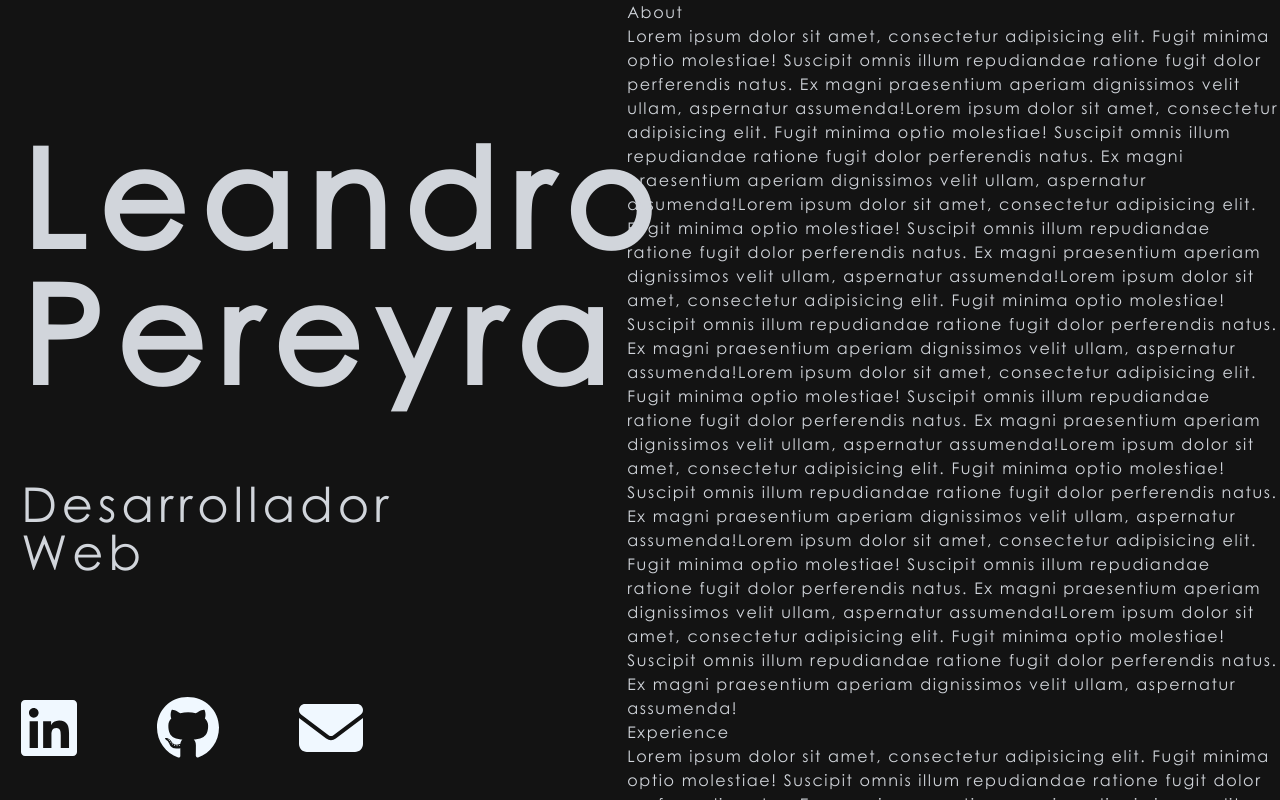
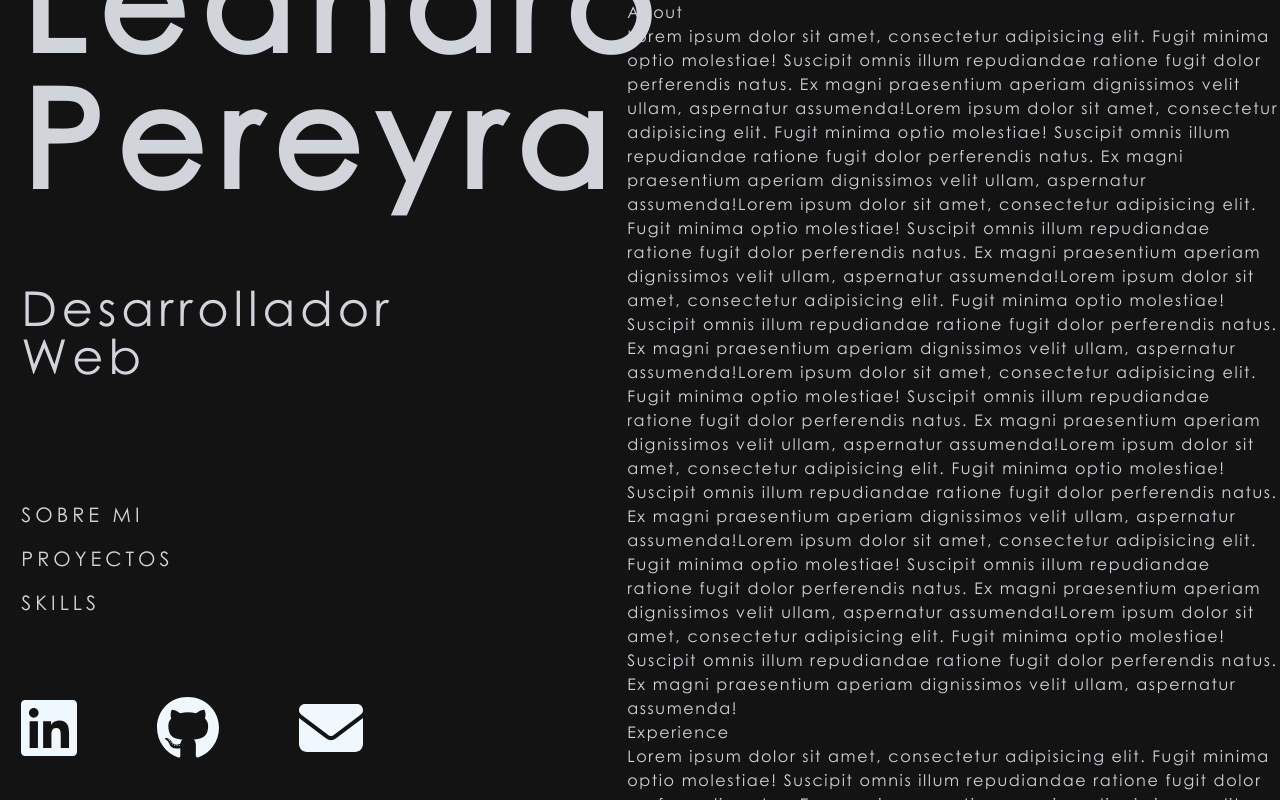
Before and after one commit to leandropereyradev/personal-web-vite, a React (Vite) app: page / in a window 1280 px wide. Built offline with nearby package versions, Linux system fonts and the light colour scheme.

Commit message:
Add Navbar component

```diff
--- a/src/components/maincontent/About.jsx
+++ b/src/components/maincontent/About.jsx
@@ -1,6 +1,6 @@
 const About = () => {
   return (
-    <div>
+    <div id="about">
       <h1>About</h1>
       <p>
         Lorem ipsum dolor sit amet, consectetur adipisicing elit. Fugit minima
--- a/src/components/maincontent/Experience.jsx
+++ b/src/components/maincontent/Experience.jsx
@@ -1,6 +1,6 @@
 const Experience = () => {
   return (
-    <div>
+    <div id="skills">
       <h1>Experience</h1>
       <p>
         Lorem ipsum dolor sit amet, consectetur adipisicing elit. Fugit minima
--- a/src/components/maincontent/projects/Projects.jsx
+++ b/src/components/maincontent/projects/Projects.jsx
@@ -1,6 +1,6 @@
 const Projects = () => {
   return (
-    <div>
+    <div id="projects">
       <h1>Projects</h1>
       <p>
         Lorem ipsum dolor sit amet, consectetur adipisicing elit. Fugit minima
--- a/src/components/sidebar/Navbar.jsx
+++ b/src/components/sidebar/Navbar.jsx
@@ -1,5 +1,58 @@
+import { useState, useEffect } from "react";
+
 const Navbar = () => {
-  return <div className="hidden">Navbar</div>;
+  const [currentHash, setCurrentHash] = useState("");
+
+  useEffect(() => {
+    setCurrentHash(window.location.hash);
+
+    const handleHashChange = () => {
+      setCurrentHash(window.location.hash);
+    };
+
+    window.addEventListener("hashchange", handleHashChange);
+
+    return () => {
+      window.removeEventListener("hashchange", handleHashChange);
+    };
+  }, []);
+
+  const isActiveLink = (href) => {
+    const defaultStyle =
+      " tracking-[0.2em] uppercase transition-all duration-300 xl:text-xl";
+    const isActive = currentHash === href;
+
+    return isActive
+      ? "text-blue-400 font-bold ml-12" + defaultStyle
+      : "hover:text-blue-300 hover:font-bold" + defaultStyle;
+  };
+
+  const menu = [
+    {
+      link: "#about",
+      name: "Sobre Mi",
+    },
+    {
+      link: "#projects",
+      name: "Proyectos",
+    },
+    {
+      link: "#skills",
+      name: "Skills",
+    },
+  ];
+
+  return (
+    <div className="hidden xl:block">
+      <nav className="flex flex-col gap-4">
+        {menu?.map(({ link, name }, i) => (
+          <a key={i} href={link} className={isActiveLink(link)}>
+            {name}
+          </a>
+        ))}
+      </nav>
+    </div>
+  );
 };
 
 export default Navbar;
```
